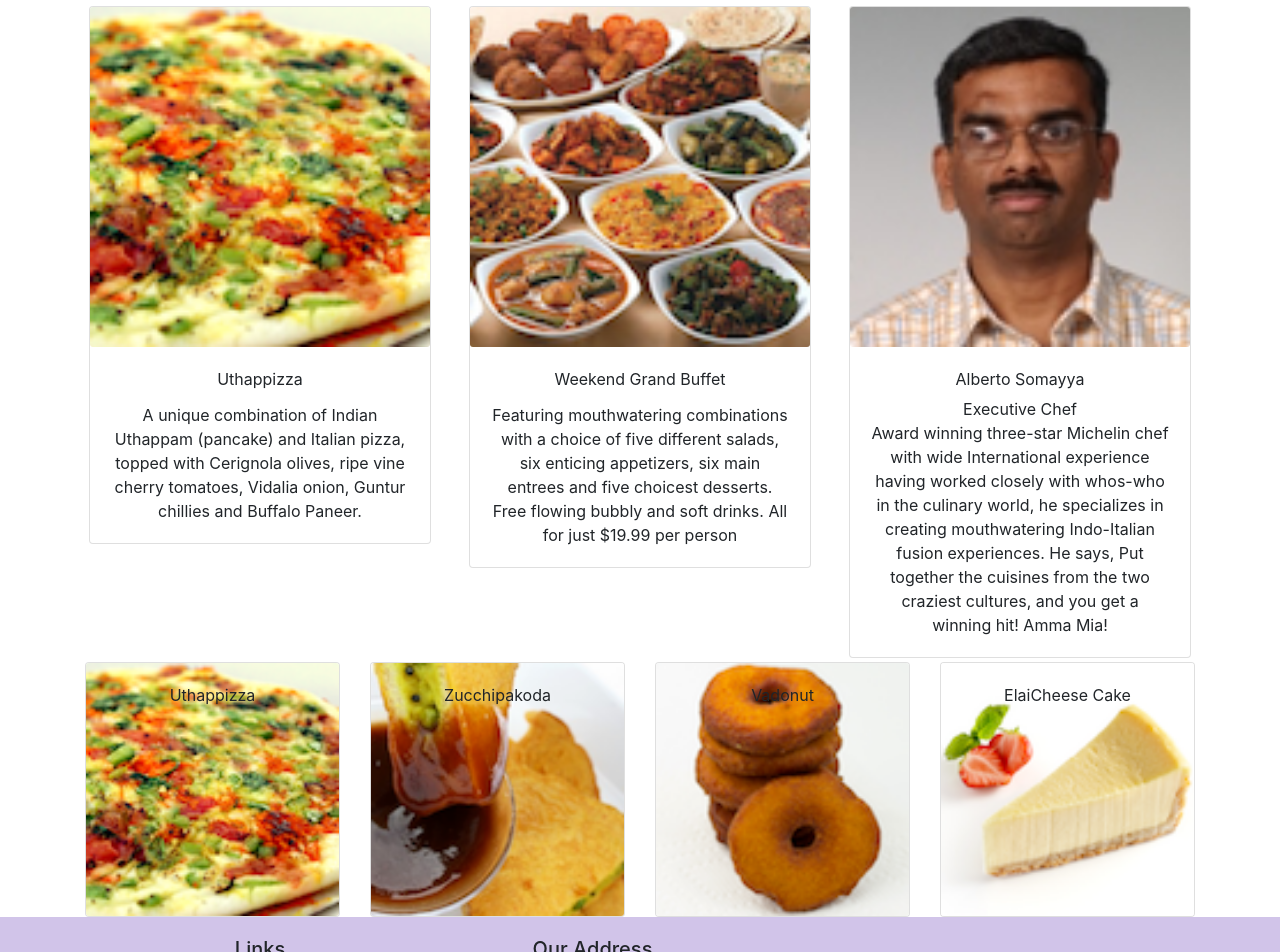
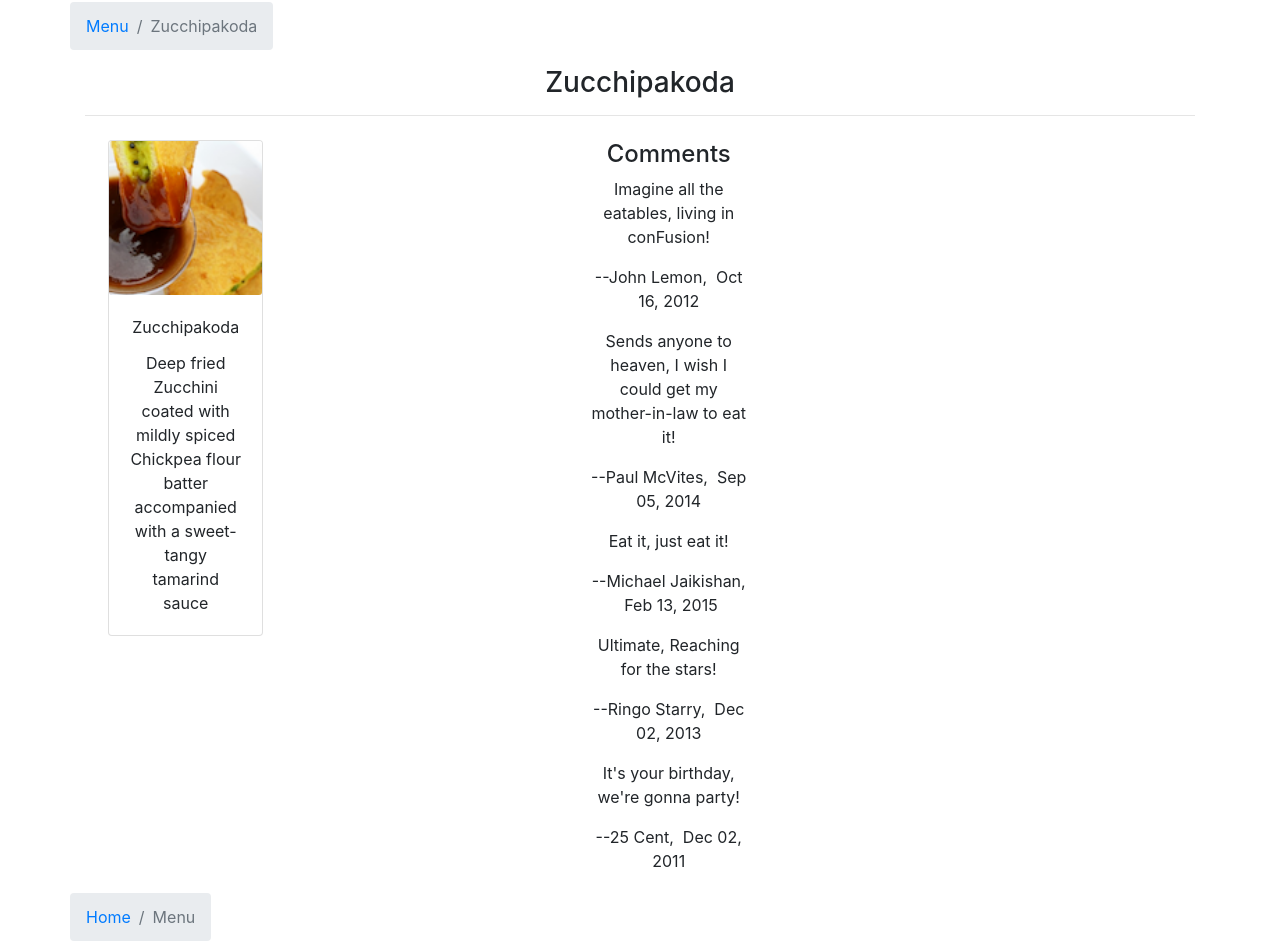
Before and after one commit to victorious1159/cfs, a React (Create React App) app: page /menu/1 in a window 1280 px wide. Before the commit this address led to /home. Shown: the part 200-1152 px from the top of the page. Built offline with nearby package versions, Linux system fonts and the light colour scheme.

Commit message:
Single Page Applications Part 2

```diff
--- a/src/components/ContactComponent.js
+++ b/src/components/ContactComponent.js
@@ -1,8 +1,23 @@
 import React from "react";
+import { Breadcrumb, BreadcrumbItem } from "reactstrap";
+import { Link } from "react-router-dom";
 
 function Contact(props) {
   return (
     <div className="container">
+      <div className="row">
+        <Breadcrumb>
+          <BreadcrumbItem>
+            <Link to="/home">Home</Link>
+          </BreadcrumbItem>
+          <BreadcrumbItem active>Contact Us</BreadcrumbItem>
+        </Breadcrumb>
+        <div className="col-12">
+          <h3>Contact Us</h3>
+          <hr />
+        </div>
+      </div>
+
       <div className="row row-content">
         <div className="col-12">
           <h3>Location Information</h3>
--- a/src/components/DishdetailComponent.js
+++ b/src/components/DishdetailComponent.js
@@ -2,11 +2,13 @@ import React, { Component } from "react";
 import {
   Card,
   CardImg,
-  CardImgOverlay,
   CardText,
   CardBody,
   CardTitle,
+  Breadcrumb,
+  BreadcrumbItem,
 } from "reactstrap";
+import { Link } from "react-router-dom";
 
 function RenderDish({ dish }) {
   if (dish == null) {
@@ -68,10 +70,26 @@ const DishDetail = (props) => {
   // );
   if (props.dish != null) {
     return (
-      <div className="container" key={props.id}>
+      <div className="container">
         <div className="row">
-          <RenderDish dish={props.dish}></RenderDish>
-          <RenderComments comments={props.dish.comments}></RenderComments>
+          <Breadcrumb>
+            <BreadcrumbItem>
+              <Link to="/menu">Menu</Link>
+            </BreadcrumbItem>
+            <BreadcrumbItem active>{props.dish.name}</BreadcrumbItem>
+          </Breadcrumb>
+          <div className="col-12">
+            <h3>{props.dish.name}</h3>
+            <hr />
+          </div>
+        </div>
+        <div className="row">
+          <div className="col-12 col-md-5 m-1">
+            <RenderDish dish={props.dish} />
+          </div>
+          <div className="col-12 col-md-5 m-1">
+            <RenderComments comments={props.comments} />
+          </div>
         </div>
       </div>
     );
--- a/src/components/MainComponent.js
+++ b/src/components/MainComponent.js
@@ -40,6 +40,21 @@ class Main extends Component {
       );
     };
 
+    const DishWithId = ({ match }) => {
+      return (
+        <DishDetail
+          dish={
+            this.state.dishes.filter(
+              (dish) => dish.id === parseInt(match.params.dishId, 10)
+            )[0]
+          }
+          comments={this.state.comments.filter(
+            (comment) => comment.dishId === parseInt(match.params.dishId, 10)
+          )}
+        />
+      );
+    };
+
     return (
       <div>
         <Header />
@@ -51,6 +66,7 @@ class Main extends Component {
             component={() => <Menu dishes={this.state.dishes} />}
           />
           <Route exact path="/contactus" component={Contact} />
+          <Route path="/menu/:dishId" component={DishWithId} />
           <Redirect to="/home" />
         </Switch>
 
--- a/src/components/MenuComponent.js
+++ b/src/components/MenuComponent.js
@@ -1,13 +1,23 @@
 import React from "react";
-import { Card, CardImg, CardImgOverlay, CardTitle } from "reactstrap";
+import {
+  Card,
+  CardImg,
+  CardImgOverlay,
+  CardTitle,
+  Breadcrumb,
+  BreadcrumbItem,
+} from "reactstrap";
+import { Link } from "react-router-dom";
 
 function RenderMenuItem({ dish, onClick }) {
   return (
-    <Card onClick={() => onClick(dish.id)}>
-      <CardImg width="100%" src={dish.image} alt={dish.name} />
-      <CardImgOverlay>
-        <CardTitle>{dish.name}</CardTitle>
-      </CardImgOverlay>
+    <Card>
+      <Link to={`/menu/${dish.id}`}>
+        <CardImg width="100%" src={dish.image} alt={dish.name} />
+        <CardImgOverlay>
+          <CardTitle>{dish.name}</CardTitle>
+        </CardImgOverlay>
+      </Link>
     </Card>
   );
 }
@@ -23,6 +33,18 @@ const Menu = (props) => {
 
   return (
     <div className="container">
+      <div className="row">
+        <Breadcrumb>
+          <BreadcrumbItem>
+            <Link to="/home">Home</Link>
+          </BreadcrumbItem>
+          <BreadcrumbItem active>Menu</BreadcrumbItem>
+        </Breadcrumb>
+        <div className="col-12">
+          <h3>Menu</h3>
+          <hr />
+        </div>
+      </div>
       <div className="row">{menu}</div>
     </div>
   );
```
